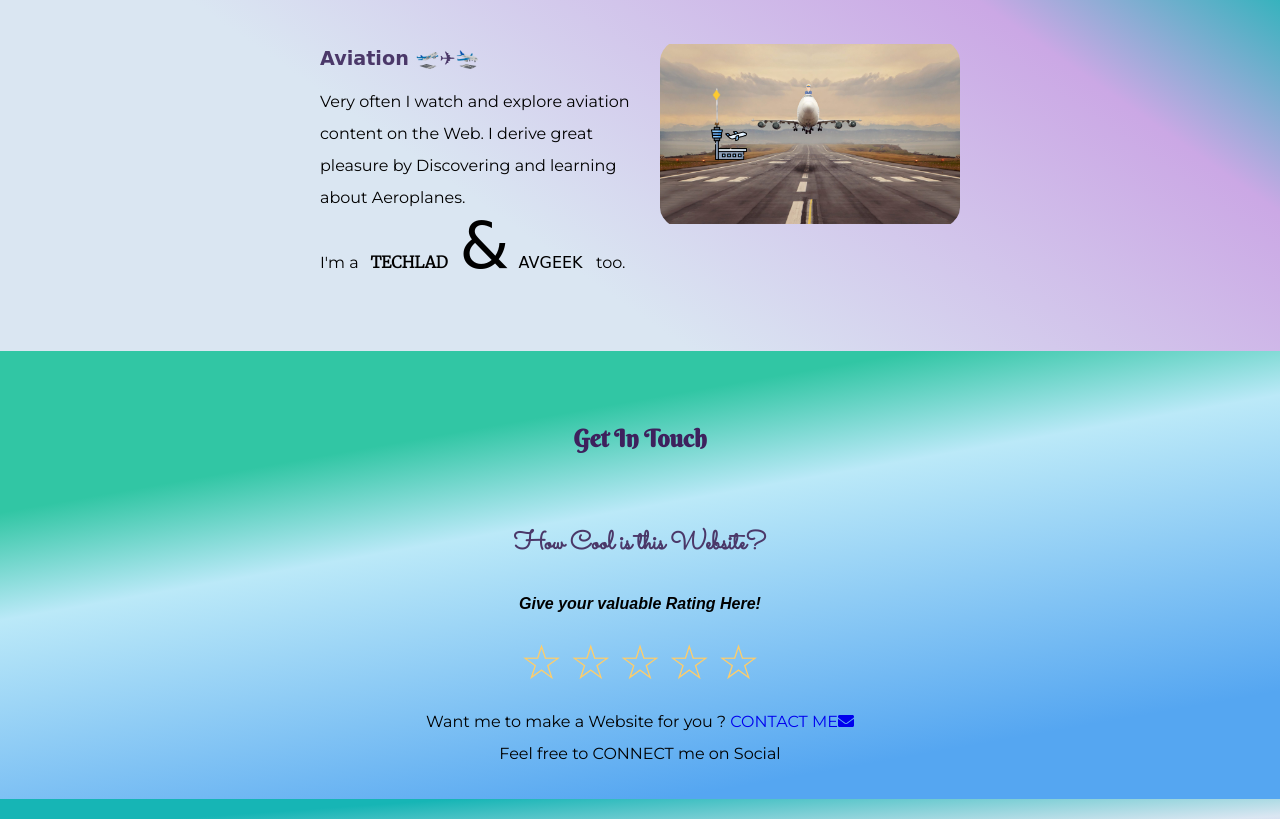
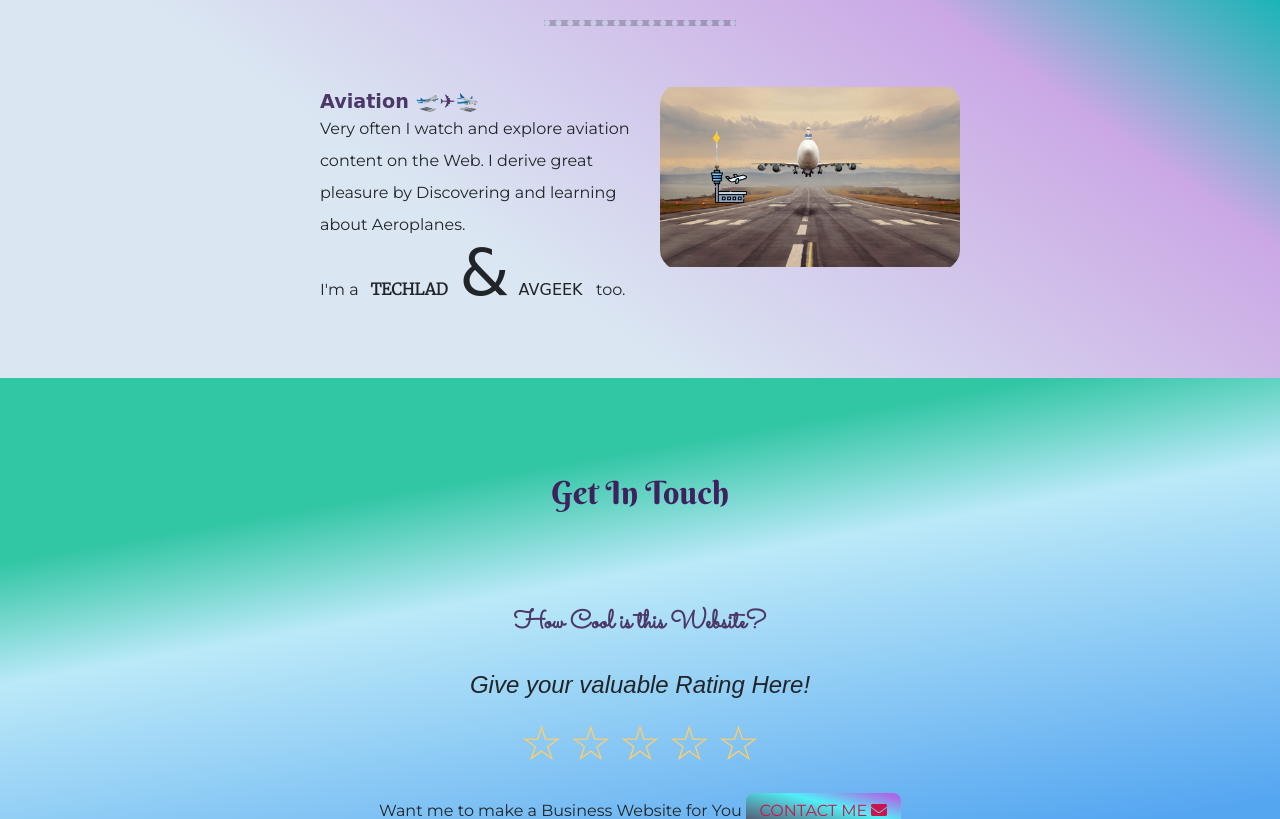
Before and after one commit to MohammedAshfaq2468/MySite-MAH, a plain HTML site: page index.html in a window 1280 px wide. Shown: the part 1890-2709 px from the top of the page. Drawn offline with nearby package versions, Linux system fonts and the light colour scheme; a web font is replaced by a local one.

Commit message:
Update index.html

```diff
--- a/index.html
+++ b/index.html
@@ -1,5 +1,4 @@
 <!DOCTYPE html>
-
 <html lang="en" dir="ltr">
 
 <head>
@@ -8,17 +7,16 @@
 
   <title>MAH</title>
 
+  <link href="https://cdn.jsdelivr.net/npm/bootstrap@5.1.1/dist/css/bootstrap.min.css" rel="stylesheet" integrity="sha384-F3w7mX95PdgyTmZZMECAngseQB83DfGTowi0iMjiWaeVhAn4FJkqJByhZMI3AhiU" crossorigin="anonymous">
   <link rel="stylesheet" type="text/css" href="css/styles.css">
-
   <link rel="icon" href="myprvw.ico">
-
   <link href="https://fonts.googleapis.com/css2?family=Montserrat:wght@100;400;900&display=swap" rel="stylesheet">
-
   <link href="https://fonts.googleapis.com/css2?family=Berkshire+Swash&family=Galada&family=Zen+Tokyo+Zoo&display=swap" rel="stylesheet">
+  <link href="https://fonts.googleapis.com/css2?family=Merriweather:wght@300&family=Montserrat:wght@100&family=Sacramento&display=swap" rel="stylesheet">
 
   <script defer src="https://use.fontawesome.com/releases/v5.0.7/js/all.js"></script>
+  <!-- <script type="text/javascript" src="javascript/myscript.js"> </script> -->
 
-  <link href="https://fonts.googleapis.com/css2?family=Merriweather:wght@300&family=Montserrat:wght@100&family=Sacramento&display=swap" rel="stylesheet">
 </head>
 
 <body>
@@ -75,7 +73,7 @@
       <div class="skill-row" id="airbusfull">
 
         <a href="https://en.wikipedia.org/wiki/Airbus_A380">
-          <div class="avgeek" >
+          <div class="avgeek">
             <!--  <a href="https://en.wikipedia.org/wiki/Airbus_A380"> <img class="aircraft" src="images/aircraft.jpg" alt="Aircraft_Takeoff"></a>-->
 
             <a href="https://en.wikipedia.org/wiki/Airport_terminal"> <img class="terminal" src="images/avgeek3.png" alt="Terminal"> </a>
@@ -132,18 +130,21 @@
           }
         })
       </script>
-      <p class="techavgeek">   Want me to make a Website for you ?  <a class="btn " href="mailto:zubairhussain202@gmail.com"> CONTACT ME<i class=" fas fa-envelope "></i></a>
-        <br>Feel free to CONNECT me on Social  </p>
+      <p class="techavgeek"> Want me to make a Business Website for You
+        <a class="butn " href="mailto:zubairhussain202@gmail.com"> CONTACT ME <i class=" fas fa-envelope "></i></a>
+
+        <br> <br> Feel free to CONNECT me on Social
+      </p>
 
     </div>
   </div>
 
 
   <div class="bottom-container">
-    <a class="footer-link  " href="https://www.linkedin.com/in/ashfaq-793528148">                <i class=" social-icon fab fa-linkedin"> </i>         </a>
-    <a class="footer-link " href="https://twitter.com/ashfaq0108?t=Dn1VwMHwLHHZSU_2g46ftw&s=09"> <i class=" social-icon fab fa-twitter "> </i>              </a>
-    <a class="footer-link " href="https://www.facebook.com/Islam.is.Perfect.But.not.Me">         <i class=" social-icon fab  fa-facebook-f "></i>           </a>
-    <a class="footer-link  " href="https://www.instagram.com/this.ashfaq/" >                     <i class=" social-icon fab  fa-instagram "></i> </a>
+    <a class="footer-link  " href="https://www.linkedin.com/in/ashfaq-793528148"> <i class=" social-icon fab fa-linkedin"> </i> </a>
+    <a class="footer-link " href="https://twitter.com/ashfaq0108?t=Dn1VwMHwLHHZSU_2g46ftw&s=09"> <i class=" social-icon fab fa-twitter "> </i> </a>
+    <a class="footer-link " href="https://www.facebook.com/Islam.is.Perfect.But.not.Me"> <i class=" social-icon fab  fa-facebook-f "></i> </a>
+    <a class="footer-link  " href="https://www.instagram.com/this.ashfaq/"> <i class=" social-icon fab  fa-instagram "></i> </a>
     <span style="padding-top: 2.30%;  display: block; font-family: 'Merriweather', serif; font-weight:bold; ">© 2023 &nbsp; Mohammed Ashfaq </span>
   </div>
 </body>
```
Lines whose indentation alone changed are shown as unchanged.
